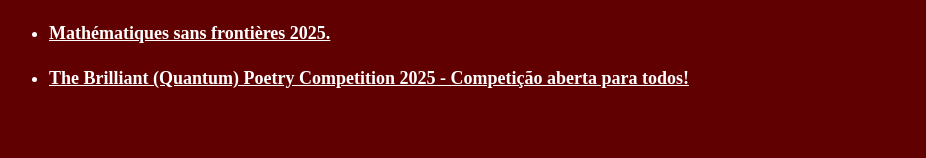
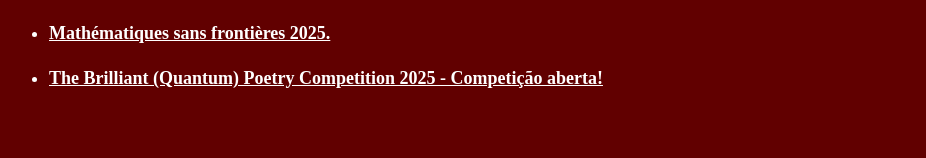
Before and after one commit to amplexoedu/amplexoedu.github.io, a plain HTML site: page index.html in a window 1280 px wide. Shown: the part 331-489 px from the top of the page, without its empty margins (19-945 px from the left). Drawn offline with Linux system fonts and the light colour scheme.

Commit message:
Update text for The Brilliant (Quantum) Poetry Competition 2025 link in index.html for clarity

```diff
--- a/index.html
+++ b/index.html
@@ -16,7 +16,7 @@
     <li><h4><a href="https://www.youtube.com/playlist?list=PL0O2_68M0dtevTF9EySLutGAbffry0l70"><b>ICO (International Computing Olympiad) 2025.</b></a></h4></li>
     <li><h4><a href="https://www.youtube.com/watch?v=p5vQJUtfRhg&t=157s"><b>SMETA (Science Mathematics English Technology Art) Olympiads 2025.</b></a></h4></li>
     <li><h4><a href="https://www.youtube.com/playlist?list=PL0O2_68M0dtdEw_PmOtYvzO0w-RJ1AtD1"><b>Mathématiques sans frontières 2025.</b></a></h4></li>
-    <li><h4><a href="./BrilliantP"><b>The Brilliant (Quantum) Poetry Competition 2025 - Competição aberta para todos!</b></a></h4></li>
+    <li><h4><a href="./BrilliantP"><b>The Brilliant (Quantum) Poetry Competition 2025 - Competição aberta!</b></a></h4></li>
   </ul>
 
   <footer>
```
